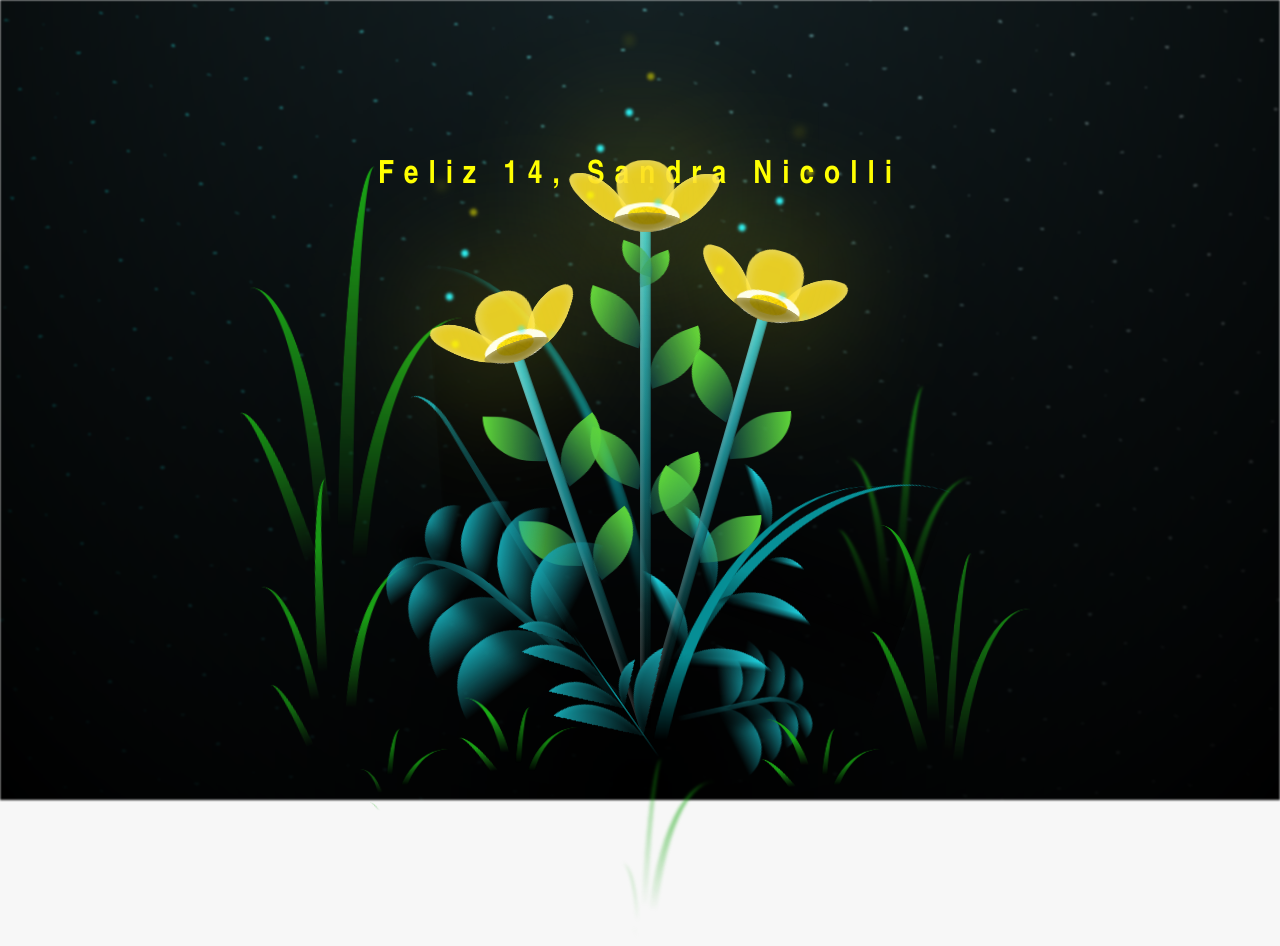
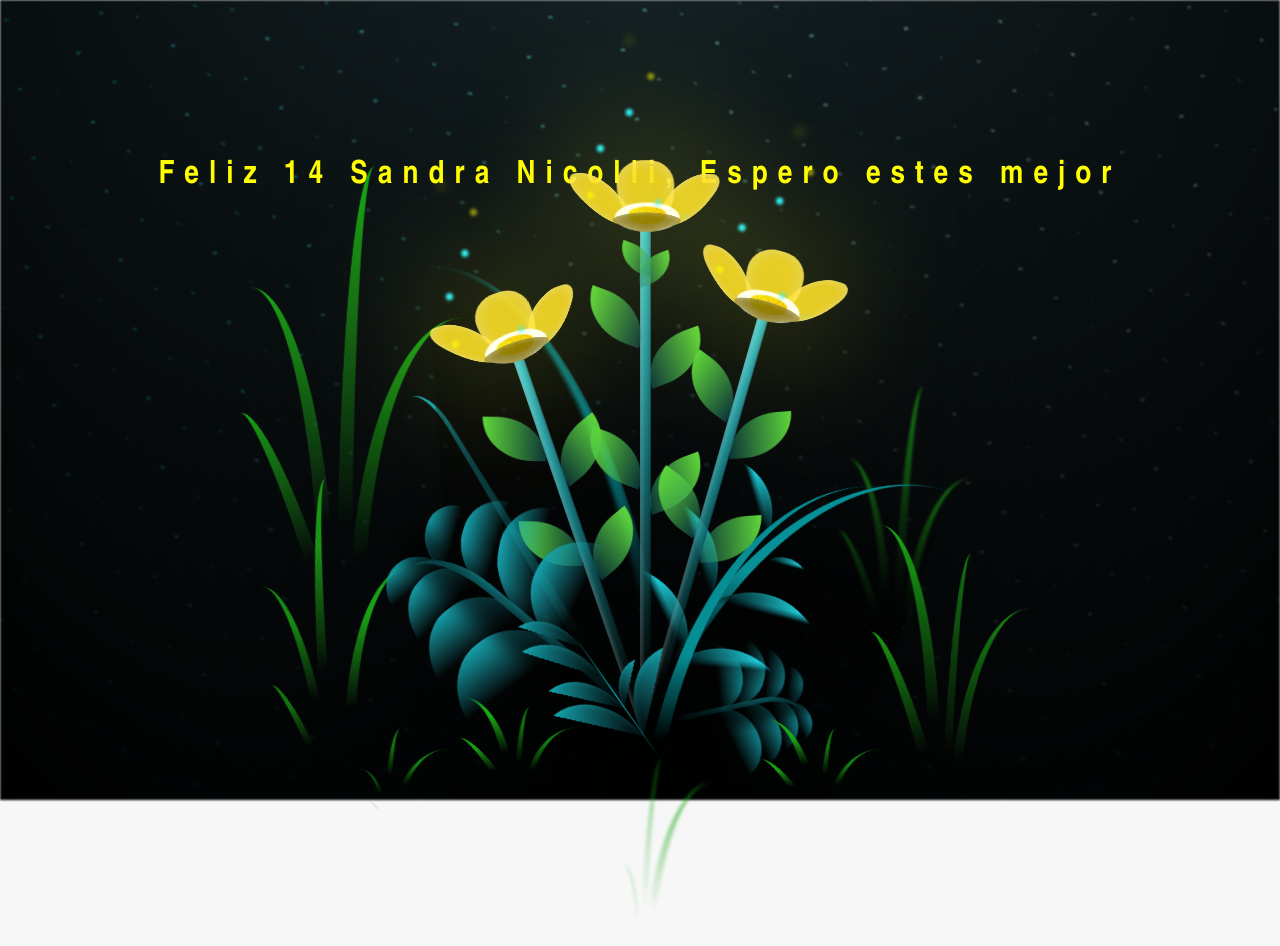
Before and after one commit to Jhosiis/Sandra_Nicolli, a plain HTML site: page flower.html in a window 1280 px wide. Drawn offline with Linux system fonts and the light colour scheme.

Commit message:
cambio titulo

```diff
--- a/flower.html
+++ b/flower.html
@@ -13,7 +13,7 @@
     <div id="lyrics">
 
     </div>
-    <h1 id="titulo">Feliz 14, Sandra Nicolli</h1>
+    <h1 id="titulo">Feliz 14 Sandra Nicolli, Espero estes mejor</h1>
 
     <div class="night"></div>
     <div class="flowers">
```
